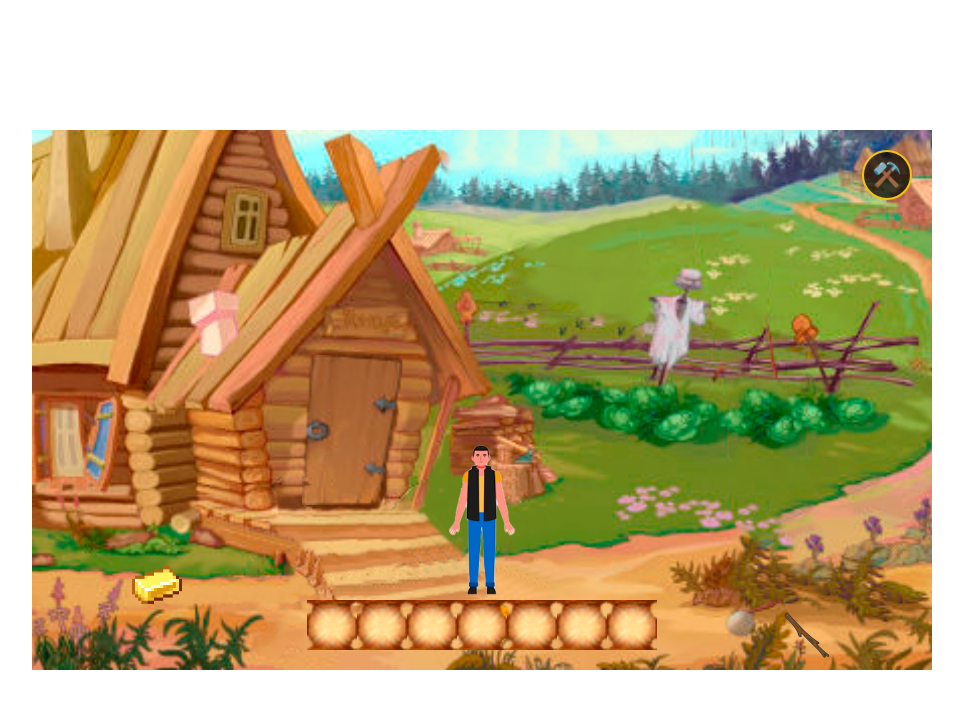
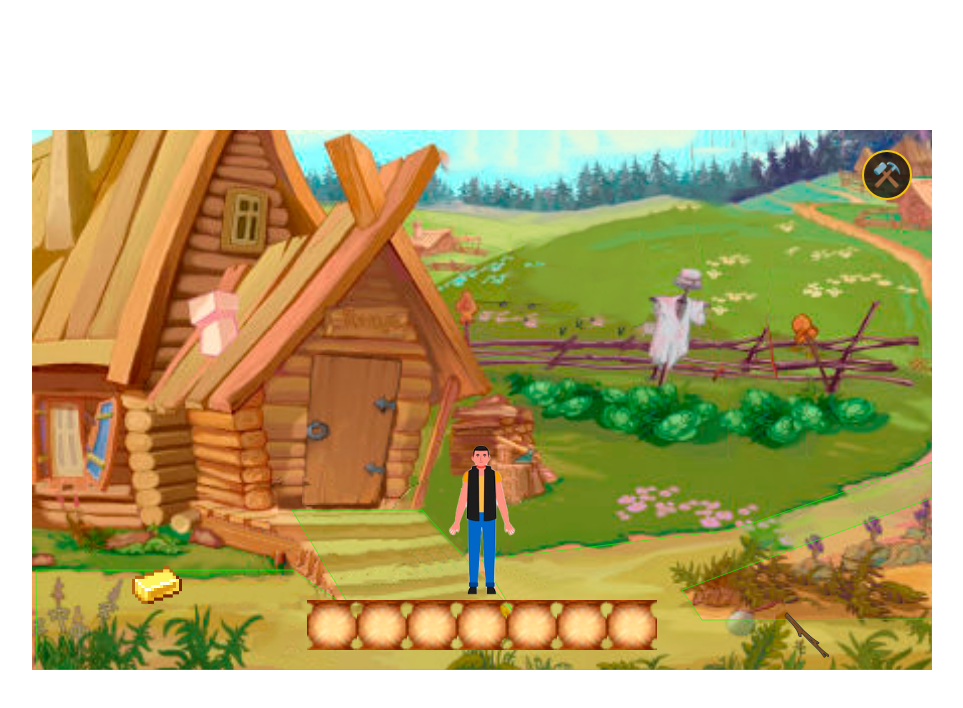
Before and after one commit to reznikovkg/vue-3-docker-compose, a Vue app in the folder vue/: page / in a window 1280 px wide. Shown: the top 708 px of the page, without its empty margins (0-963 px from the left). Built offline with nearby package versions, Linux system fonts and the light colour scheme.

Commit message:
movable area debug view

```diff
--- a/vue/src/components/screens/SceneScreen.vue
+++ b/vue/src/components/screens/SceneScreen.vue
@@ -1,5 +1,8 @@
 <template>
   <div class="scene" ref="sceneRef" :style="cursorStyle" @click="(event) => onSceneClick(event)">
+    <svg class="move-area">
+      <polygon :points="areaTriangles" class="move-triangle"/>
+    </svg>
     <div
       v-for="item in scene"
       class="area"
@@ -32,7 +35,7 @@
 </template>
 
 <script setup>
-import { defineProps, ref } from "vue"
+import {computed, defineProps, ref} from "vue"
 import Door from "@/components/objects/Door.vue"
 import Character from "@/components/Character.vue"
 import Key from "@/components/items/Key.vue"
@@ -64,6 +67,7 @@ const tooltipX = ref(0)
 const tooltipY = ref(0)
 const sceneRef = ref(null)
 const store = useStore()
+const areaTriangles = computed(() => store.getters.getArea.map(p => `${p.x},${p.y}`).join(' '))
 
 const showTooltip = (text) => {
   tooltipText.value = text
@@ -126,6 +130,20 @@ const select = (item) => {
 </script>
 
 <style scoped lang="less">
+.move-area {
+  position: absolute;
+  left: 0;
+  top: 0;
+  width: 100%;
+  height: 100%;
+  pointer-events: none;
+}
+
+.move-triangle {
+  fill: rgba(0, 255, 0, 0.15);
+  stroke: rgba(0, 255, 0, 0.6);
+  stroke-width: 1;
+}
 .scene {
   position: relative;
   width: 100%;
--- a/vue/src/store/index.js
+++ b/vue/src/store/index.js
@@ -24,6 +24,7 @@ export default createStore({
   state () {
     return {
       objects: [],
+      moveArea: [],
       playerTransform: { x: 0, y: 0, isRun: false, toLeft: false },
       intervalId: null,
       gameState: { state: GAME_STATE.GAME, isLoading: true},
@@ -46,7 +47,8 @@ export default createStore({
     getNextLevel: (state) => state.levelList[state.nextLevel % state.levelList.length],
     getBackgroundName: (state) => state.backgroundName,
     isMinigameActive: (state) => state.minigame.isActive,
-    getMinigameData: (state) => state.minigame
+    getMinigameData: (state) => state.minigame,
+    getArea: (state) => state.moveArea
   },
   mutations: {
     [MUTATIONS.START_LOADING](state) {
@@ -59,6 +61,7 @@ export default createStore({
       state.playerTransform = payload.playerTransform
       state.completeCondition = payload.completeCondition
       state.backgroundName = payload.background
+      state.moveArea = payload.moveArea
       state.gameState.isLoading = false
       state.nextLevel += 1
     },
```
